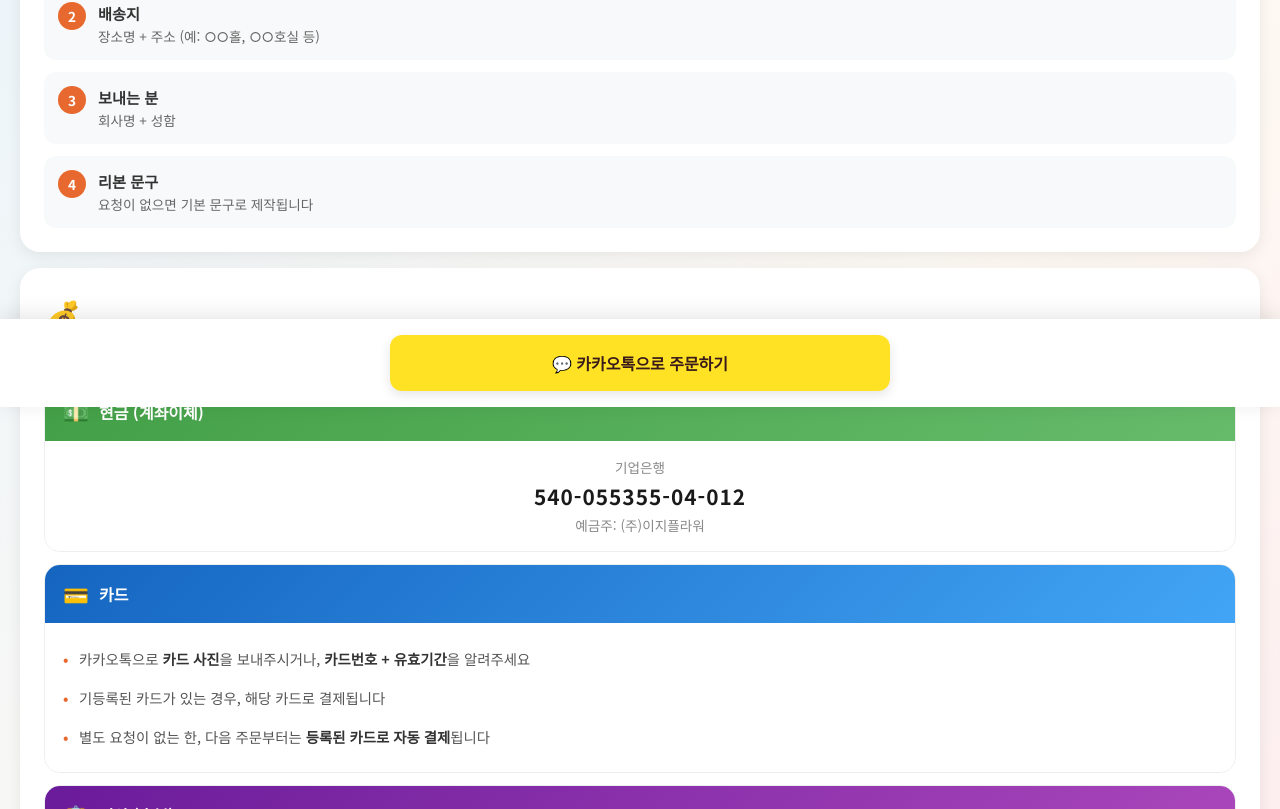
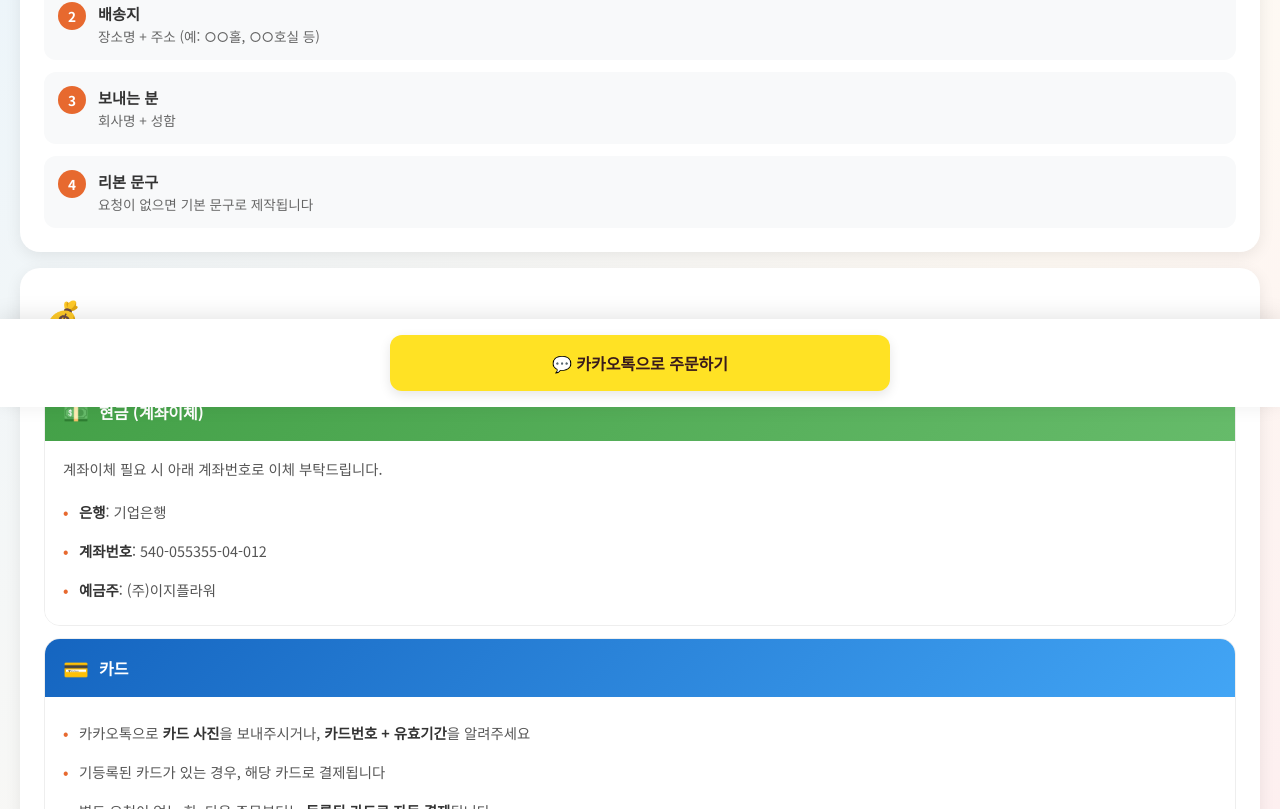
Before and after one commit to ysyang95/easyflower-site, a Next.js app: page /order in a window 1280 px wide. Shown: the part 393-1202 px from the top of the page. Built offline with nearby package versions, Linux system fonts and the light colour scheme.

Commit message:
fix: 현금 결제 레이아웃 변경 및 주문안내 버튼 색상 파란색으로 변경

```diff
--- a/app/globals.css
+++ b/app/globals.css
@@ -466,7 +466,7 @@ body {
 
 /* 주문 안내 버튼 */
 .action-btn.order {
-    background: #A8E6CF;
+    background: #9CD9FC;
     color: #1a1a1a;
 }
 
@@ -627,6 +627,13 @@ body {
     background: white;
 }
 
+.payment-desc {
+    font-size: 0.9rem;
+    color: #555;
+    line-height: 1.6;
+    margin-bottom: 12px;
+}
+
 /* 계좌 정보 */
 .account-info {
     text-align: center;
--- a/app/order/page.tsx
+++ b/app/order/page.tsx
@@ -65,11 +65,12 @@ export default function OrderPage() {
                         <h3>현금 (계좌이체)</h3>
                     </div>
                     <div className="payment-card-body">
-                        <div className="account-info">
-                            <p className="bank-name">기업은행</p>
-                            <p className="account-number">540-055355-04-012</p>
-                            <p className="account-holder">예금주: (주)이지플라워</p>
-                        </div>
+                        <p className="payment-desc">계좌이체 필요 시 아래 계좌번호로 이체 부탁드립니다.</p>
+                        <ul className="payment-list">
+                            <li><strong>은행</strong>: 기업은행</li>
+                            <li><strong>계좌번호</strong>: 540-055355-04-012</li>
+                            <li><strong>예금주</strong>: (주)이지플라워</li>
+                        </ul>
                     </div>
                 </div>
 
```
